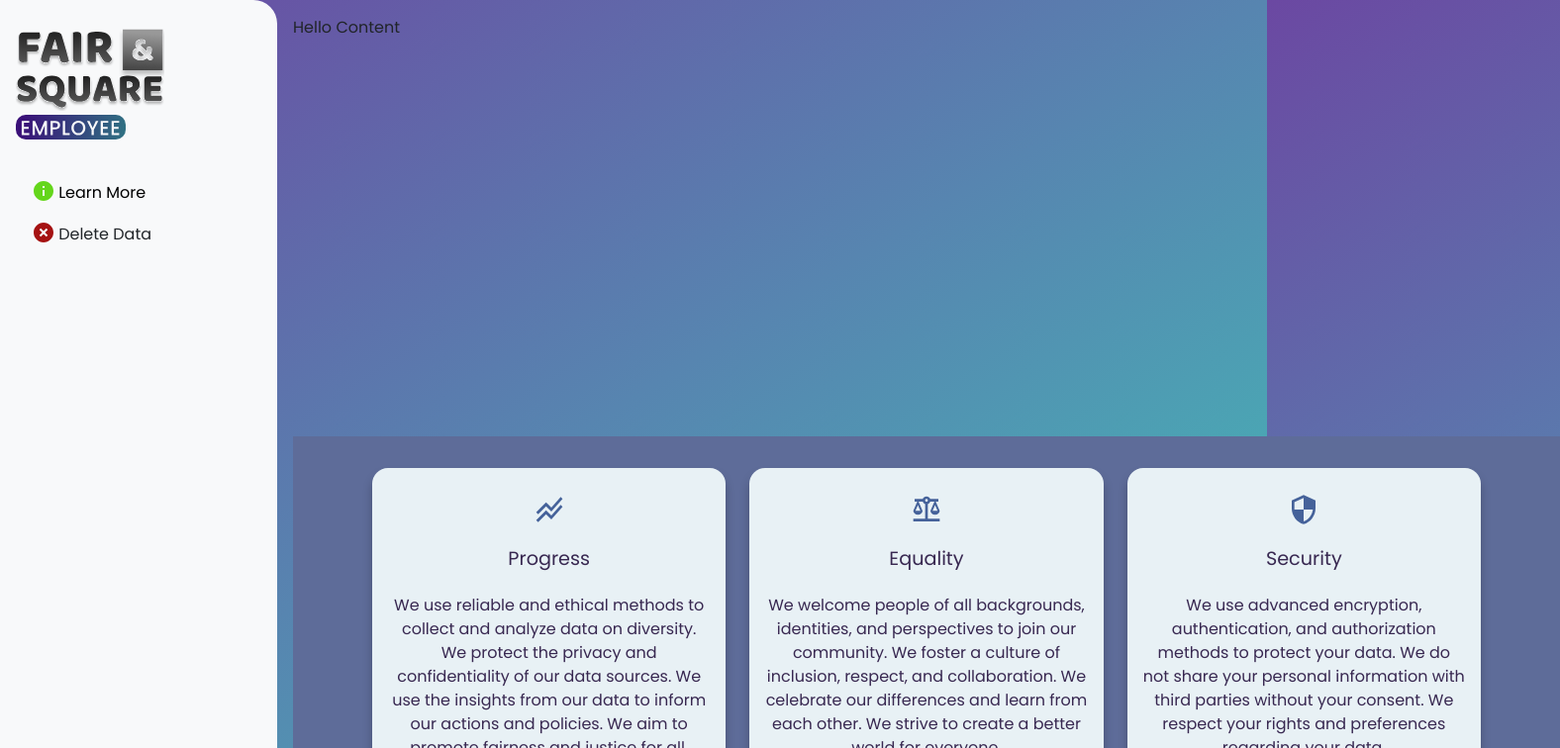
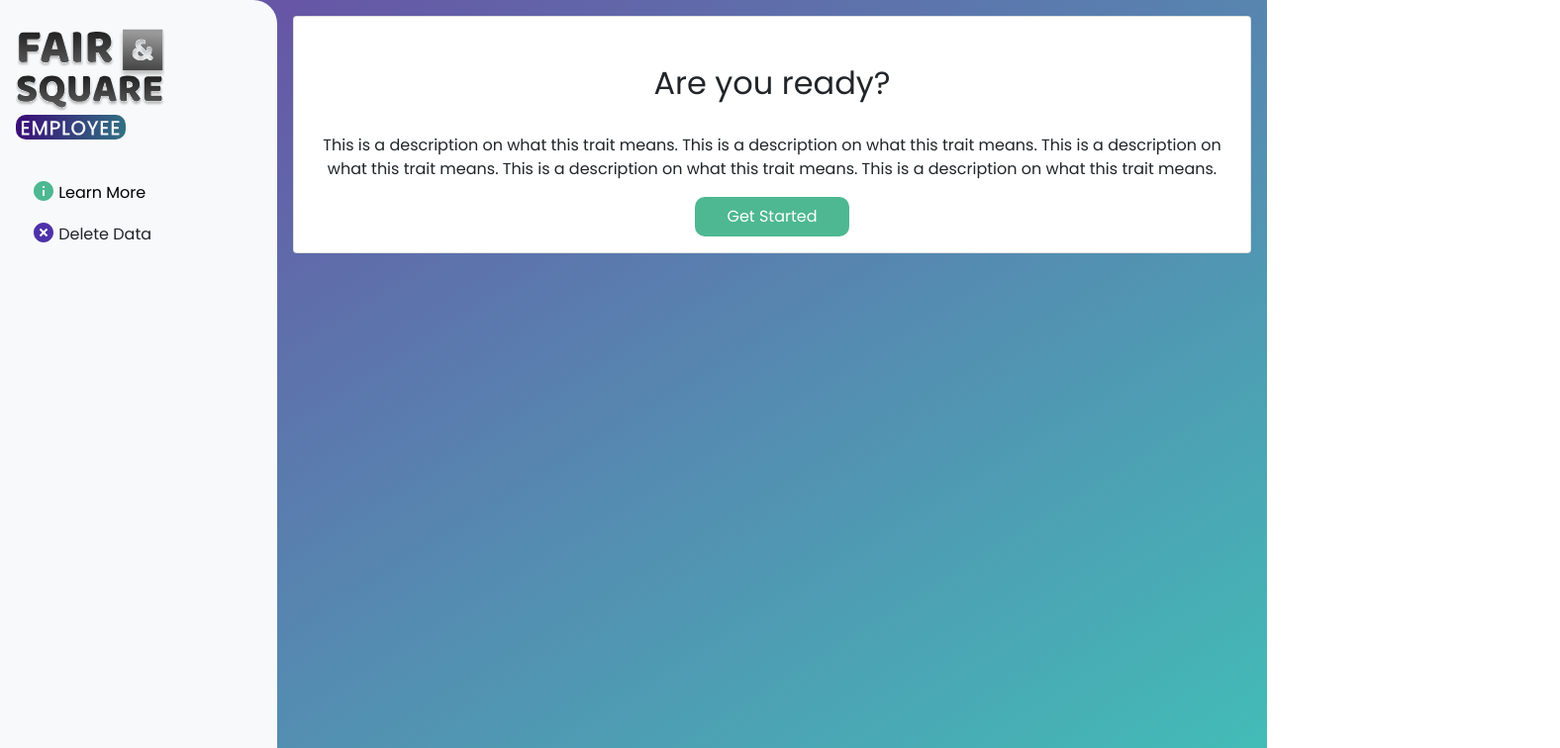
Before and after one commit to JoeGills/Fair-Square-Fed-, a Next.js app: page / in a window 1280 px wide. Shown: the top 756 px of the page at 99% size, 1576 px wide, since content can reach past the window. Built offline with nearby package versions, Linux system fonts and the light colour scheme.

Commit message:
info box

```diff
--- a/components/layout/default-layout.jsx
+++ b/components/layout/default-layout.jsx
@@ -21,10 +21,7 @@ export default function DefaultLayout({ children }) {
 
         <main>
           <Sidebar />
-          <div className="content">
-            {children}
-            <Cards />
-          </div>
+          <div className="content">{children}</div>
         </main>
       </div>
 
@@ -42,7 +39,9 @@ export default function DefaultLayout({ children }) {
         .content {
           padding: 1rem;
           width: 100vw;
+          height:100%;
         }
+
       `}</style>
     </>
   );
--- a/components/layout/sidebar.jsx
+++ b/components/layout/sidebar.jsx
@@ -59,7 +59,7 @@ export default function SideBar() {
         <div className="dropdown">
           <a
             href="#"
-            className="d-flex align-items-center link-dark text-decoration-none"
+            className="d-flex align-items-center link-dark text-decoration-none logout-btn"
             aria-expanded="false"
           >
             <span className="menu-icon logout">
@@ -155,11 +155,16 @@ export default function SideBar() {
           }
 
           .menu-icon.information {
-            color: #64d61b;
+            color: #4db891;
           }
 
           .menu-icon.delete-data {
-            color: #a51212;
+            color: #4e31aa;
+          }
+
+          .menu-icon.logout,
+          .logout-btn {
+            color: #4e31aa;
           }
 
           .nav-link.active {
--- a/pages/index.jsx
+++ b/pages/index.jsx
@@ -14,7 +14,22 @@ export default function LandingPage() {
         <meta name="keywords" content="Lorem ipsum dolor sit amet" />
       </Head>
 
-      <div>Hello Content</div>
+      <div className="body d-flex align-items-center justify-content-center">
+        <div class="card text-center">
+          <div class="card-body">
+            <h5 class="card-title">Are you ready?</h5>
+            <p class="card-text">
+              This is a description on what this trait means. This is a
+              description on what this trait means. This is a description on
+              what this trait means. This is a description on what this trait
+              means. This is a description on what this trait means.
+            </p>
+            <a href="#" class="btn btn-success">
+              Get Started
+            </a>
+          </div>
+        </div>
+      </div>
     </DefaultLayout>
   );
 }
--- a/styles/global.css
+++ b/styles/global.css
@@ -28,13 +28,16 @@ html {
 
 .btn-success {
   font-size: 1rem;
-  background: linear-gradient(to bottom right, #6ad206, #6ad206, #49e064);
+  background: #4db891;
   border-style: none;
   padding: 0.5rem 2rem;
   border-radius: 10px;
-  box-shadow: 2px 2px 5px rgba(0, 0, 0, 0.3);
-  text-shadow: 2px 2px 5px rgba(6, 4, 4, 0.457);
 }
+
+.btn-success:hover {
+  background: #4e31aa;
+}
+
 /* p {
   font-size: 1.2rem;
   text-shadow: 2px 2px 5px rgb(6, 4, 4);
@@ -104,3 +107,12 @@ textarea {
 .text-monospace {
   font-family: monospace;
 }
+
+.card h5 {
+  margin: 2rem 0;
+  font-size: 2rem;
+}
+
+.card-text p {
+  margin-bottom: 2rem;
+}
```
